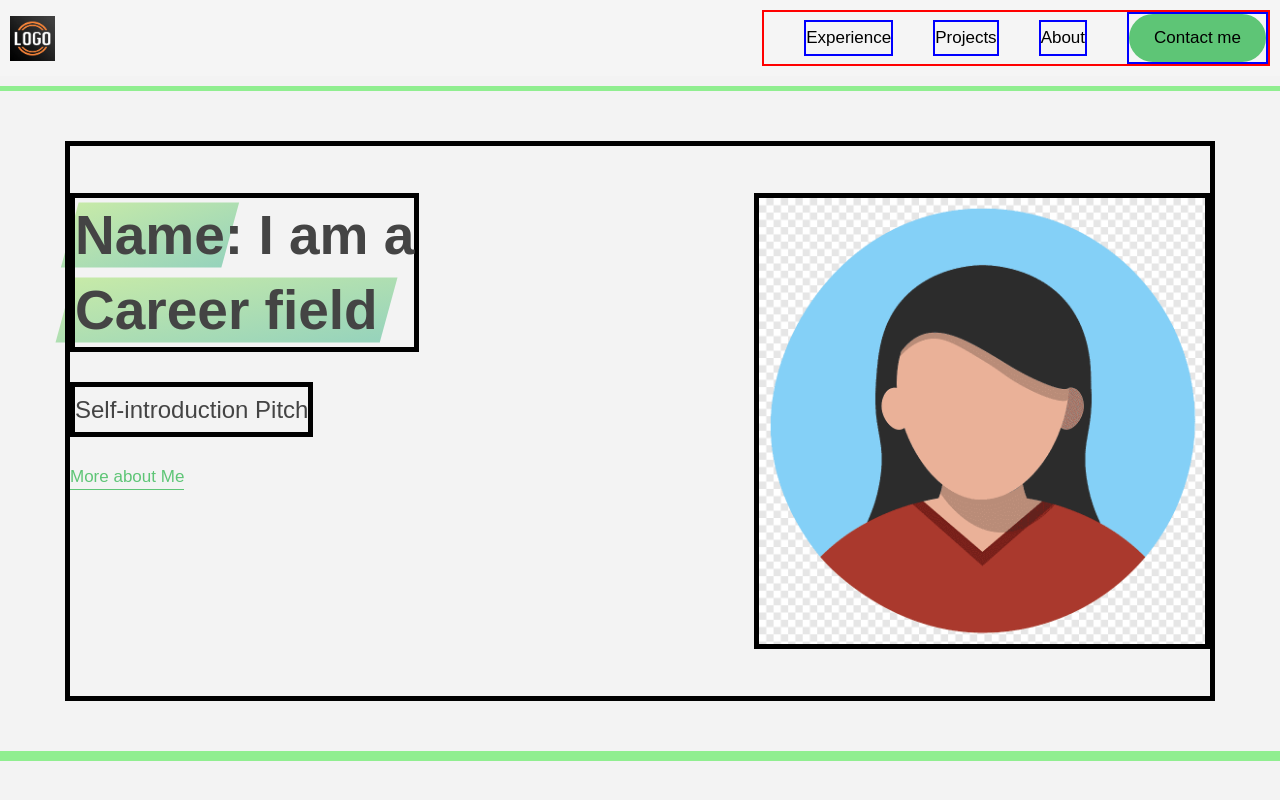
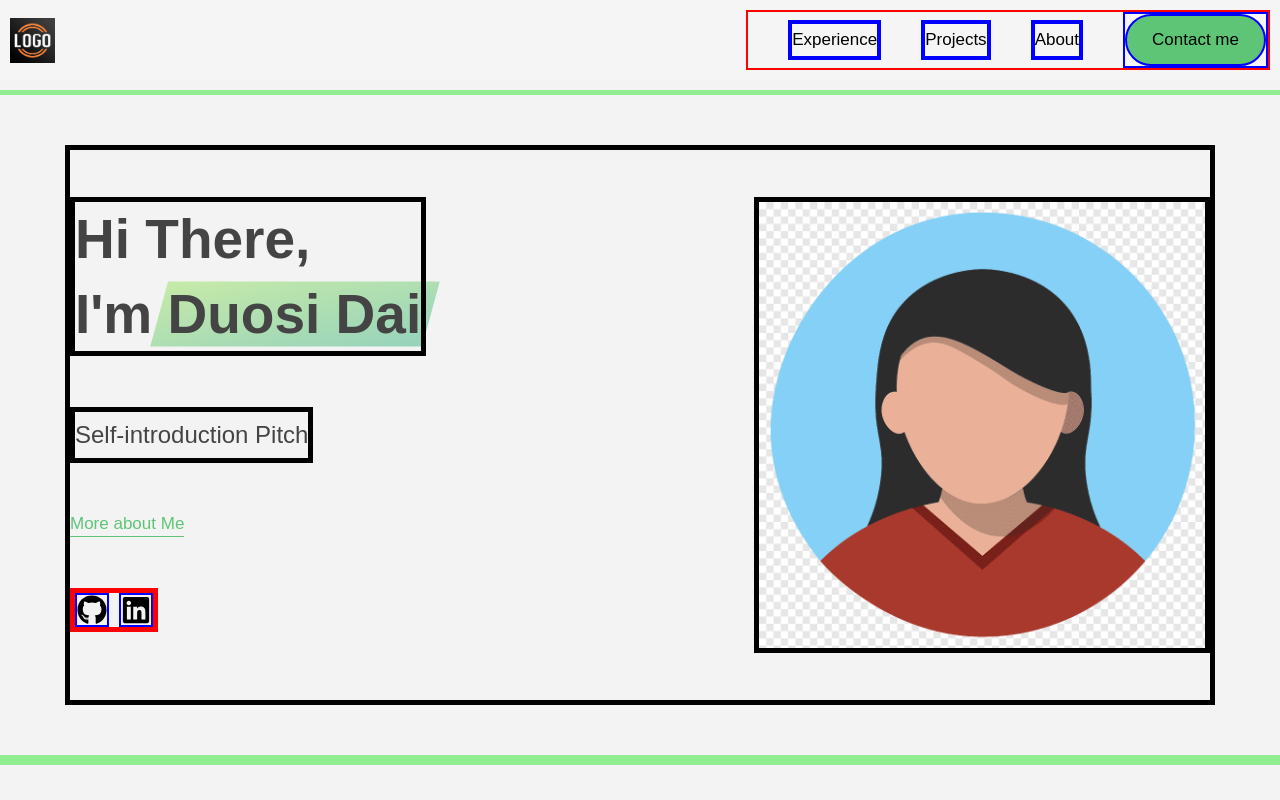
Before and after one commit to Duosi-Dai/Personal_Portfolio, a React (Vite) app: page / in a window 1280 px wide. Shown: the top 800 px of the page. Built offline with nearby package versions, Linux system fonts and the light colour scheme.

Commit message:
added social media link on header

```diff
--- a/package.json
+++ b/package.json
@@ -11,7 +11,8 @@
   },
   "dependencies": {
     "react": "^18.3.1",
-    "react-dom": "^18.3.1"
+    "react-dom": "^18.3.1",
+    "react-icons": "^5.3.0"
   },
   "devDependencies": {
     "@eslint/js": "^9.9.0",
--- a/src/components/Header.tsx
+++ b/src/components/Header.tsx
@@ -1,4 +1,5 @@
 import profile from "../assets/profile.png";
+import { FaGithub, FaLinkedin } from "react-icons/fa";
 
 const Header = () => {
   return (
@@ -6,13 +7,22 @@ const Header = () => {
       <div className="header">
         <div className="header__title">
           <h1>
-            <span className="highlight">Name</span>
-            : I am a
+            Hi There,
             <br />
-            <span className="highlight">Career field</span>
+            I'm <span className="highlight">Duosi Dai</span>
+            <br />
+            {/* <span className="highlight">Career field</span> */}
           </h1>
           <h4>Self-introduction Pitch</h4>
           <button className="btn--text">More about Me</button>
+          <div className="contactIcon">
+            <a href="https://github.com/Duosi-Dai">
+              <FaGithub className="icon" />
+            </a>
+            <a href="https://www.linkedin.com/in/duosi-dai-964218225/">
+              <FaLinkedin />
+            </a>
+          </div>
           <img src={profile} className="header__img" alt="Nothing" />
         </div>
       </div>
--- a/src/style/header.css
+++ b/src/style/header.css
@@ -57,6 +57,23 @@ h4 {
   background-image: var(--gradient-primary);
 }
 
+.contactIcon {
+  font-size: 3rem;
+  border: 5px solid red;
+  display: flex;
+  gap: 10px;
+}
+
+a {
+  display: flex;
+  align-items: center;
+  color: #000;
+  border: 2px solid blue;
+}
+a:hover {
+  color: lightgreen;
+}
+
 /* DEBUG: */
 .header__title,
 h1,
```
Also changed, not shown: 1 other file (tests, documents, lock files or other folders).
